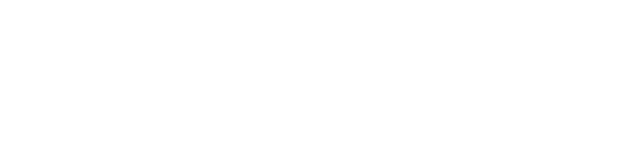
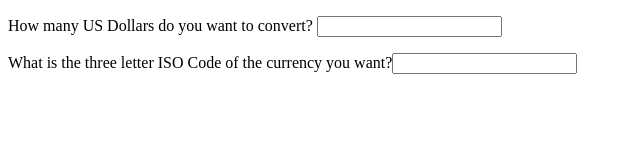
Before and after one commit to MrL1T3/AsyncAndAPI, a website built with webpack: page src/index.html in a window 1280 px wide. Shown: the whole page, without its empty margins (0-640 px from the left). Built offline with nearby package versions, Linux system fonts and the light colour scheme.

Commit message:
add <p> tags for user input fields

```diff
--- a/src/index.html
+++ b/src/index.html
@@ -4,6 +4,8 @@
     <title>Currency Exchange</title>
   </head>
   <body>
+    <p>How many US Dollars do you want to convert? <input type="text" id="starting-money"></p>
+    <p>What is the three letter ISO Code of the currency you want?<input type="text" id="currency-code"></p>
     <p id="response-area"></p>
     <p id="api-error"></p>
   </body>
```
